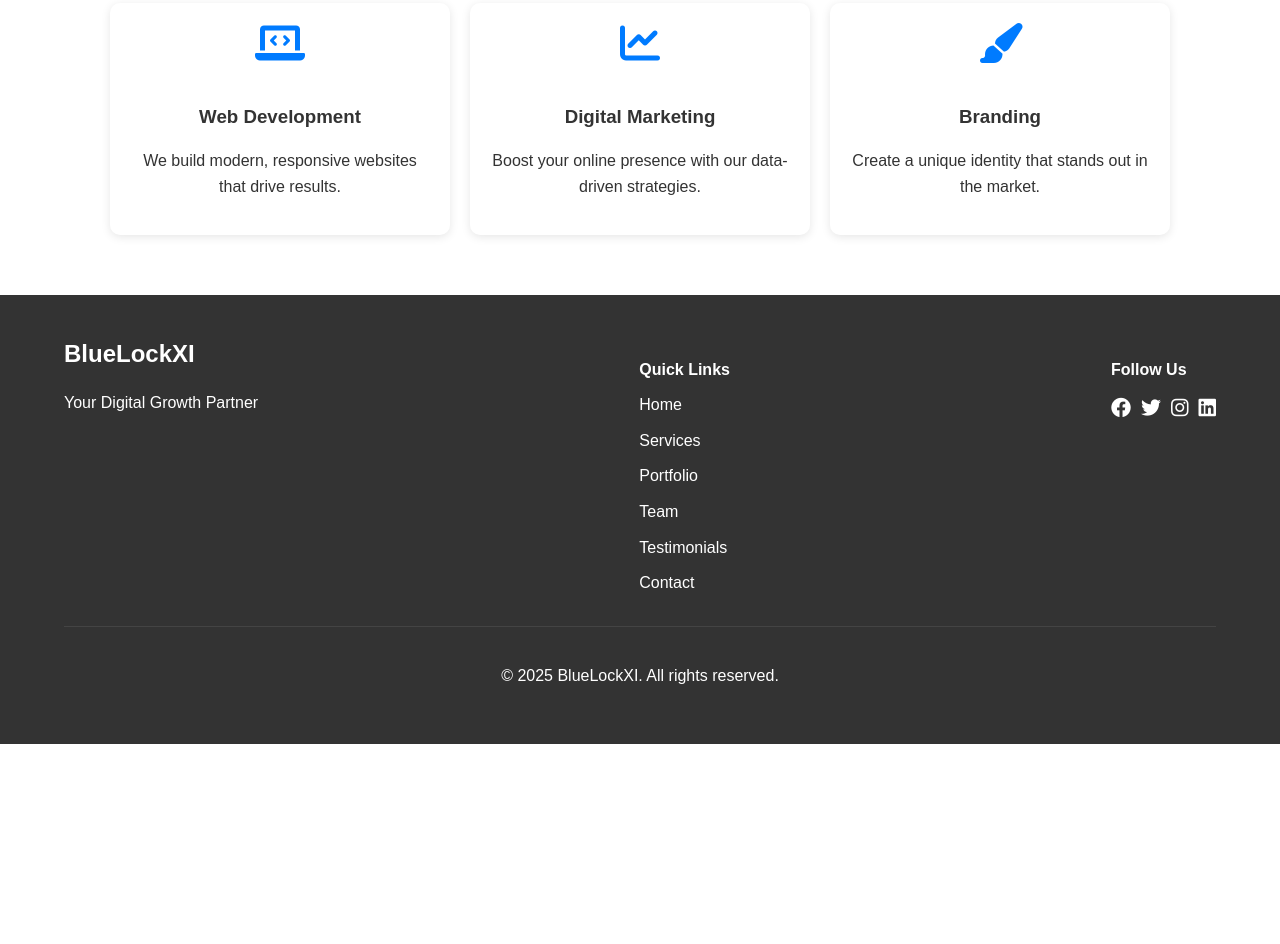
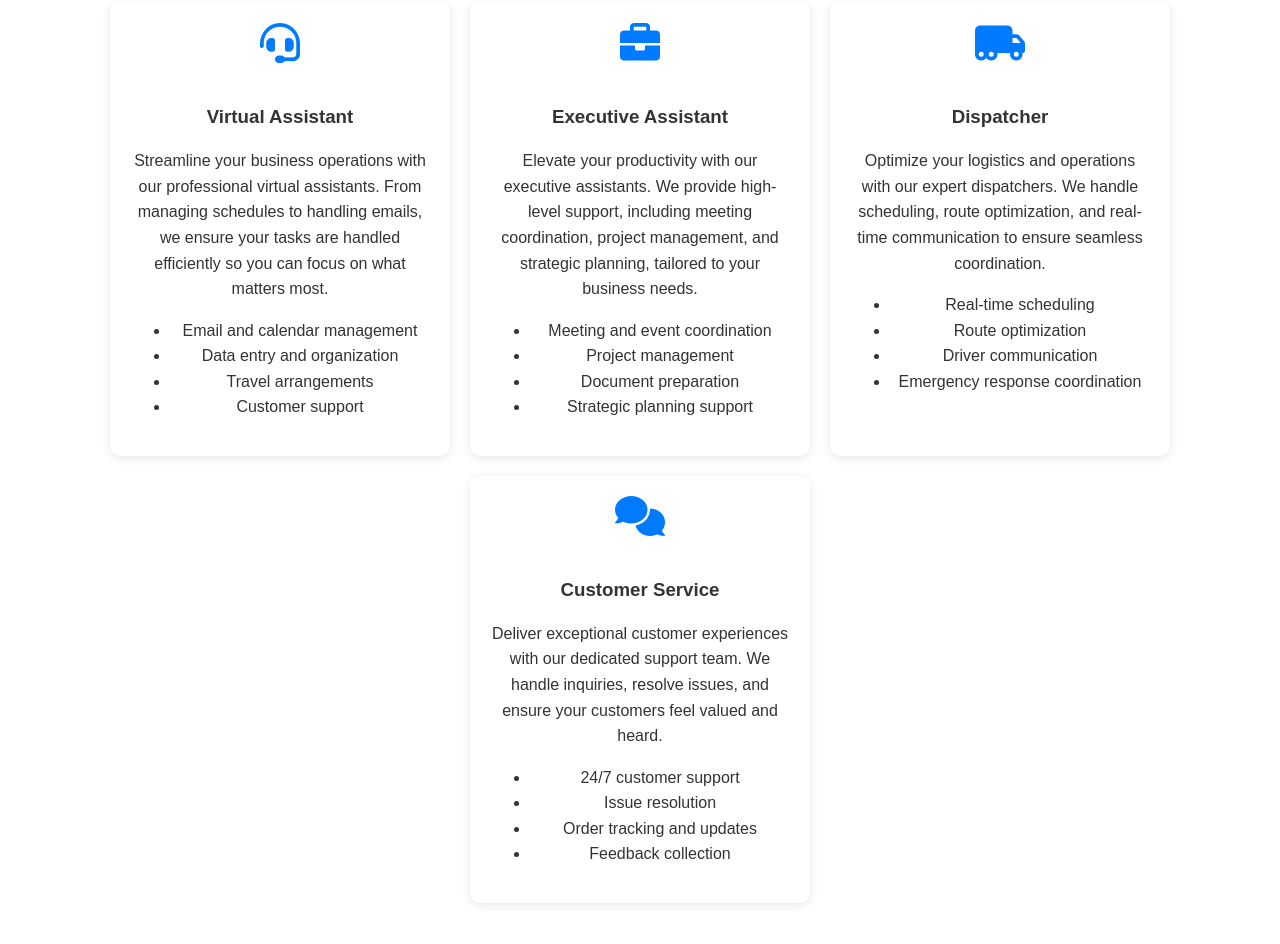
Before and after one commit to Kyle123455/bluelock.com, a plain HTML site: page services.html in a window 1280 px wide. Shown: the part 286-1230 px from the top of the page. Before the commit the page ends 1030 px from the top, so only its background shows below. Drawn offline with nearby package versions, Linux system fonts and the light colour scheme.

Commit message:
Update services.html

```diff
--- a/services.html
+++ b/services.html
@@ -35,60 +35,66 @@
   <div class="container">
     <h2 class="animate__animated animate__fadeIn">Our Services</h2>
     <div class="service-grid">
+      <!-- Virtual Assistant -->
       <div class="service-card animate__animated animate__fadeInUp">
-          <i class="fas fa-laptop-code"></i>
-          <h3>Web Development</h3>
-          <p>We build modern, responsive websites that drive results.</p>
+        <i class="fas fa-headset"></i> <!-- Font Awesome icon -->
+        <h3>Virtual Assistant</h3>
+        <p>
+          Streamline your business operations with our professional virtual assistants. From managing schedules to handling emails, we ensure your tasks are handled efficiently so you can focus on what matters most.
+        </p>
+        <ul>
+          <li>Email and calendar management</li>
+          <li>Data entry and organization</li>
+          <li>Travel arrangements</li>
+          <li>Customer support</li>
+        </ul>
       </div>
+
+      <!-- Executive Assistant -->
       <div class="service-card animate__animated animate__fadeInUp animate__delay-1s">
-          <i class="fas fa-chart-line"></i>
-          <h3>Digital Marketing</h3>
-          <p>Boost your online presence with our data-driven strategies.</p>
+        <i class="fas fa-briefcase"></i> <!-- Font Awesome icon -->
+        <h3>Executive Assistant</h3>
+        <p>
+          Elevate your productivity with our executive assistants. We provide high-level support, including meeting coordination, project management, and strategic planning, tailored to your business needs.
+        </p>
+        <ul>
+          <li>Meeting and event coordination</li>
+          <li>Project management</li>
+          <li>Document preparation</li>
+          <li>Strategic planning support</li>
+        </ul>
       </div>
+
+      <!-- Dispatcher -->
       <div class="service-card animate__animated animate__fadeInUp animate__delay-2s">
-          <i class="fas fa-paint-brush"></i>
-          <h3>Branding</h3>
-          <p>Create a unique identity that stands out in the market.</p>
+        <i class="fas fa-truck-moving"></i> <!-- Font Awesome icon -->
+        <h3>Dispatcher</h3>
+        <p>
+          Optimize your logistics and operations with our expert dispatchers. We handle scheduling, route optimization, and real-time communication to ensure seamless coordination.
+        </p>
+        <ul>
+          <li>Real-time scheduling</li>
+          <li>Route optimization</li>
+          <li>Driver communication</li>
+          <li>Emergency response coordination</li>
+        </ul>
+      </div>
+
+      <!-- Customer Service -->
+      <div class="service-card animate__animated animate__fadeInUp animate__delay-3s">
+        <i class="fas fa-comments"></i> <!-- Font Awesome icon -->
+        <h3>Customer Service</h3>
+        <p>
+          Deliver exceptional customer experiences with our dedicated support team. We handle inquiries, resolve issues, and ensure your customers feel valued and heard.
+        </p>
+        <ul>
+          <li>24/7 customer support</li>
+          <li>Issue resolution</li>
+          <li>Order tracking and updates</li>
+          <li>Feedback collection</li>
+        </ul>
       </div>
     </div>
   </div>
 </section>
-
-  <!-- Footer -->
-  <footer>
-    <div class="container">
-      <div class="footer-content">
-        <div class="footer-logo">
-          <h3>BlueLockXI</h3>
-          <p>Your Digital Growth Partner</p>
-        </div>
-        <div class="footer-links">
-          <h4>Quick Links</h4>
-          <ul>
-            <li><a href="index.html">Home</a></li>
-            <li><a href="services.html">Services</a></li>
-            <li><a href="portfolio.html">Portfolio</a></li>
-            <li><a href="team.html">Team</a></li>
-            <li><a href="testimonials.html">Testimonials</a></li>
-            <li><a href="contact.html">Contact</a></li>
-          </ul>
-        </div>
-        <div class="footer-social">
-          <h4>Follow Us</h4>
-          <ul>
-            <li><a href="#"><i class="fab fa-facebook"></i></a></li>
-            <li><a href="#"><i class="fab fa-twitter"></i></a></li>
-            <li><a href="#"><i class="fab fa-instagram"></i></a></li>
-            <li><a href="#"><i class="fab fa-linkedin"></i></a></li>
-          </ul>
-        </div>
-      </div>
-      <div class="footer-bottom">
-        <p>&copy; 2025 BlueLockXI. All rights reserved.</p>
-      </div>
-    </div>
-  </footer>
-
-  <script src="script.js"></script>
-</body>
 </html>
```
Lines whose indentation alone changed are shown as unchanged.
